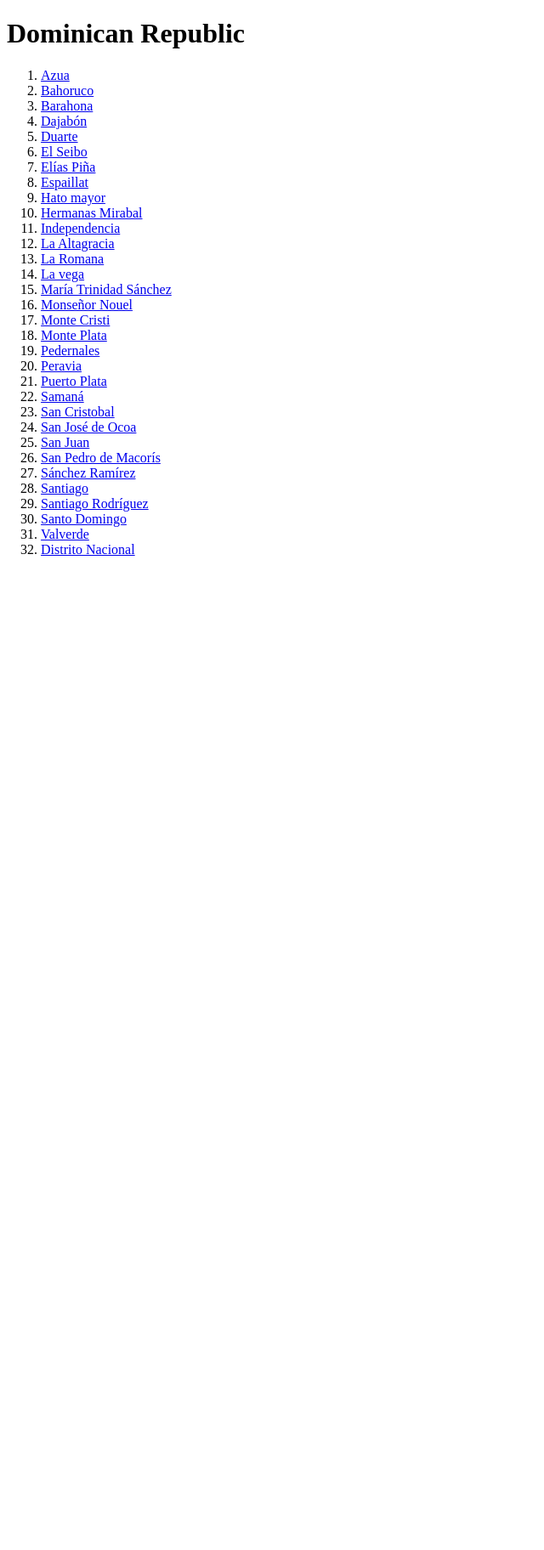
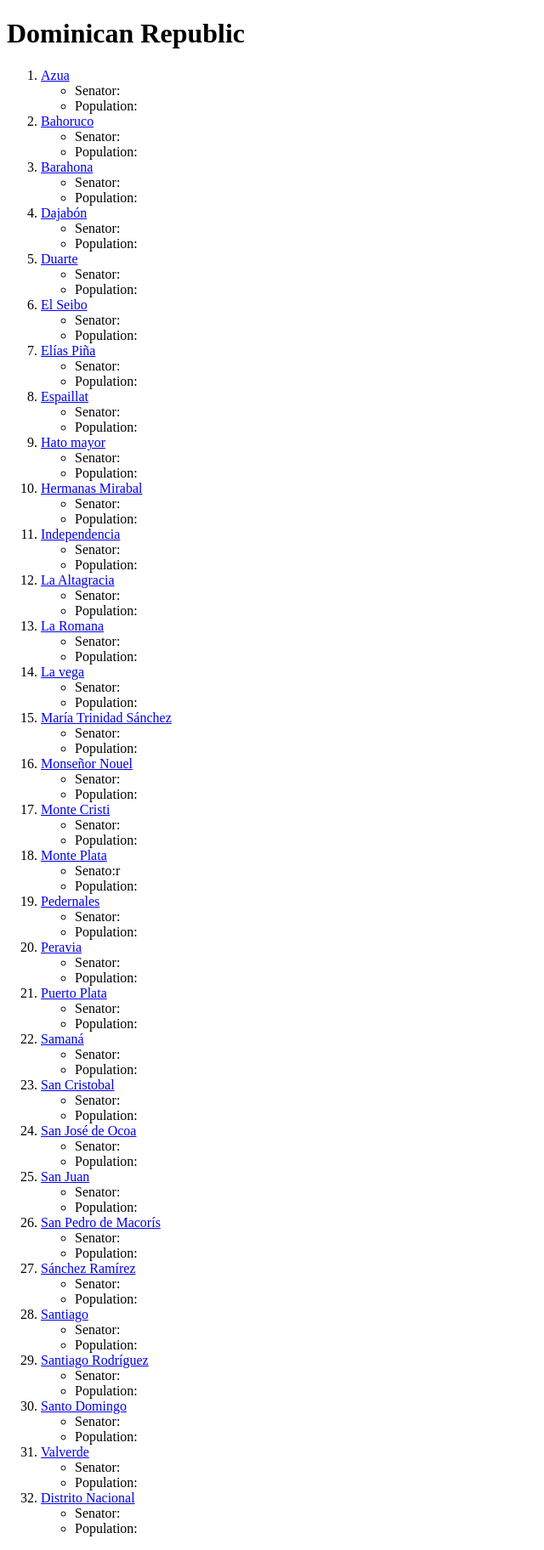
Before and after one commit to Mel1601/component2, an Angular app: page / in a window 1280 px wide. Shown: the whole page at 85% size, without its empty margins (0-640 px from the left). Before the commit the page ends 800 px from the top, so only its background shows below. Built offline with nearby package versions, Linux system fonts and the light colour scheme.

Commit message:
unordered list

```diff
--- a/src/app/app.component.html
+++ b/src/app/app.component.html
@@ -1,35 +1,190 @@
 <h1>Dominican Republic</h1>
   <ol type="1">
     <li><a href="https://es.wikipedia.org/wiki/Azua">Azua</a></li>
+    <ul>
+      <li>Senator:</li>
+      <li>Population:</li>
+    </ul>
+
     <li><a href="https://es.wikipedia.org/wiki/Provincia_de_Bahoruco">Bahoruco</a></li>
+    <ul>
+      <li>Senator:</li>
+      <li>Population:</li>
+    </ul>
+
     <li><a href="https://es.wikipedia.org/wiki/Barahona_(República_Dominicana)">Barahona</a></li>
+    <ul>
+      <li>Senator:</li>
+      <li>Population:</li>
+    </ul>
+
     <li><a href="https://es.wikipedia.org/wiki/Dajabón">Dajabón</a></li>
+    <ul>
+      <li>Senator:</li>
+      <li>Population:</li>
+    </ul>
+
     <li><a href="https://es.wikipedia.org/wiki/Provincia_de_Duarte">Duarte</a></li>
+    <ul>
+      <li>Senator:</li>
+      <li>Population:</li>
+    </ul>
+
     <li><a href="https://es.wikipedia.org/wiki/Provincia_de_El_Seibo">El Seibo</a></li>
+    <ul>
+      <li>Senator:</li>
+      <li>Population:</li>
+    </ul>
+
     <li><a href="https://es.wikipedia.org/wiki/Provincia_de_El%C3%ADas_Piña">Elías Piña</a></li>
+    <ul>
+      <li>Senator:</li>
+      <li>Population:</li>
+    </ul>
+
     <li><a href="https://es.wikipedia.org/wiki/Provincia_de_Espaillat">Espaillat</a></li>
+    <ul>
+      <li>Senator:</li>
+      <li>Population:</li>
+    </ul>
+
     <li><a href="https://es.wikipedia.org/wiki/Provincia_de_Hato_Mayor">Hato mayor</a></li>
+    <ul>
+      <li>Senator:</li>
+      <li>Population:</li>
+    </ul>
+
     <li><a href="https://es.wikipedia.org/wiki/Hermanas_Mirabal">Hermanas Mirabal</a></li>
+    <ul>
+      <li>Senator:</li>
+      <li>Population:</li>
+    </ul>
+
     <li><a href="https://es.wikipedia.org/wiki/Provincia_de_Independencia">Independencia</a></li>
+    <ul>
+      <li>Senator:</li>
+      <li>Population:</li>
+    </ul>
+
     <li><a href="https://es.wikipedia.org/wiki/Provincia_de_La_Altagracia">La Altagracia</a></li>
+    <ul>
+      <li>Senator:</li>
+      <li>Population:</li>
+    </ul>
+
     <li><a href="https://es.wikipedia.org/wiki/Provincia_de_La_Romana">La Romana</a></li>
+    <ul>
+      <li>Senator:</li>
+      <li>Population:</li>
+    </ul>
+
     <li><a href="https://es.wikipedia.org/wiki/Provincia_de_La_Vega">La vega</a></li>
+    <ul>
+      <li>Senator:</li>
+      <li>Population:</li>
+    </ul>
+
     <li><a href="https://es.wikipedia.org/wiki/Provincia_de_Mar%C3%ADa_Trinidad_Sánchez">María Trinidad Sánchez</a></li>
+    <ul>
+      <li>Senator:</li>
+      <li>Population:</li>
+    </ul>
+
     <li><a href="https://es.wikipedia.org/wiki/Provincia_de_Monseñor_Nouel">Monseñor Nouel</a></li>
+    <ul>
+      <li>Senator:</li>
+      <li>Population:</li>
+    </ul>
+
     <li><a href="https://es.wikipedia.org/wiki/Provincia_de_Monte_Cristi">Monte Cristi</a></li>
+    <ul>
+      <li>Senator:</li>
+      <li>Population:</li>
+    </ul>
+
     <li><a href="https://es.wikipedia.org/wiki/Monte_Plata">Monte Plata</a></li>
+    <ul>
+      <li>Senato:r</li>
+      <li>Population:</li>
+    </ul>
+
     <li><a href="https://es.wikipedia.org/wiki/Provincia_de_Pedernales">Pedernales</a></li>
+    <ul>
+      <li>Senator:</li>
+      <li>Population:</li>
+    </ul>
+
     <li><a href="https://es.wikipedia.org/wiki/Provincia_de_Peravia">Peravia</a></li>
+    <ul>
+      <li>Senator:</li>
+      <li>Population:</li>
+    </ul>
     <li><a href="https://es.wikipedia.org/wiki/Provincia_de_Puerto_Plata">Puerto Plata</a></li>
+    <ul>
+      <li>Senator:</li>
+      <li>Population:</li>
+    </ul>
+
     <li><a href="https://es.wikipedia.org/wiki/Provincia_de_Samaná">Samaná</a></li>
+    <ul>
+      <li>Senator:</li>
+      <li>Population:</li>
+    </ul>
+
     <li><a href="https://es.wikipedia.org/wiki/Provincia_de_San_Cristóbal">San Cristobal</a></li>
+    <ul>
+      <li>Senator:</li>
+      <li>Population:</li>
+    </ul>
+
     <li><a href="https://es.wikipedia.org/wiki/San_José_de_Ocoa">San José de Ocoa</a></li>
+    <ul>
+      <li>Senator:</li>
+      <li>Population:</li>
+    </ul>
+
     <li><a href="https://es.wikipedia.org/wiki/Provincia_de_San_Juan_(República_Dominicana)">San Juan</a></li>
+    <ul>
+      <li>Senator:</li>
+      <li>Population:</li>
+    </ul>
+
     <li><a href="https://es.wikipedia.org/wiki/Provincia_de_San_Pedro_de_Macor%C3%ADs">San Pedro de Macorís</a></li>
+    <ul>
+      <li>Senator:</li>
+      <li>Population:</li>
+    </ul>
+
     <li><a href="https://es.wikipedia.org/wiki/Provincia_de_Sánchez_Ram%C3%ADrez">Sánchez Ramírez</a></li>
+    <ul>
+      <li>Senator:</li>
+      <li>Population:</li>
+    </ul>
+
     <li><a href="https://es.wikipedia.org/wiki/Provincia_de_Santiago_(República_Dominicana)">Santiago</a></li>
+    <ul>
+      <li>Senator:</li>
+      <li>Population:</li>
+    </ul>
+
     <li><a href="https://es.wikipedia.org/wiki/Provincia_de_Santiago_Rodr%C3%ADguez">Santiago Rodríguez</a></li>
+    <ul>
+      <li>Senator:</li>
+      <li>Population:</li>
+    </ul>
     <li><a href="https://es.wikipedia.org/wiki/Provincia_de_Santo_Domingo">Santo Domingo</a></li>
+    <ul>
+      <li>Senator:</li>
+      <li>Population:</li>
+    </ul>
     <li><a href="https://es.wikipedia.org/wiki/Provincia_de_Valverde">Valverde</a></li>
+    <ul>
+      <li>Senator:</li>
+      <li>Population:</li>
+    </ul>
     <li><a href="https://es.wikipedia.org/wiki/Distrito_Nacional">Distrito Nacional</a></li>
+    <ul>
+      <li>Senator:</li>
+      <li>Population:</li>
+    </ul>
   </ol>
```
